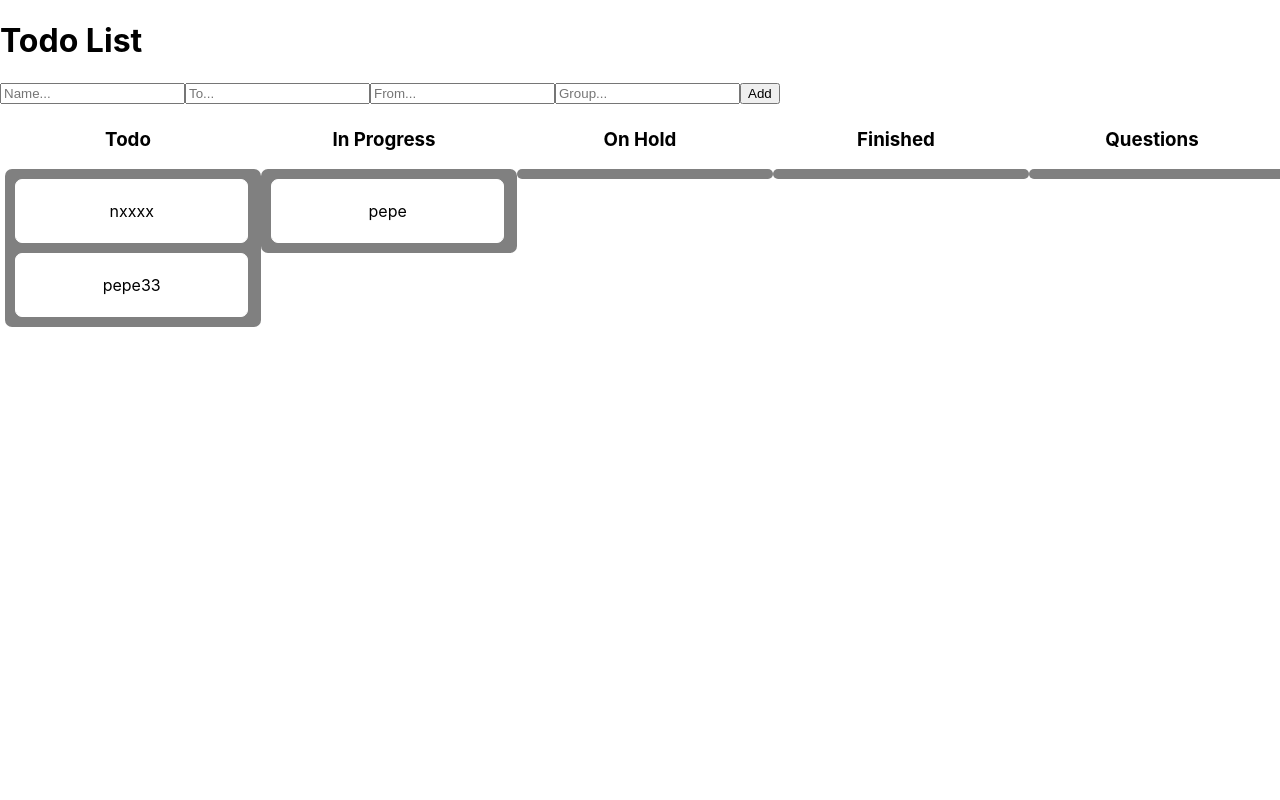
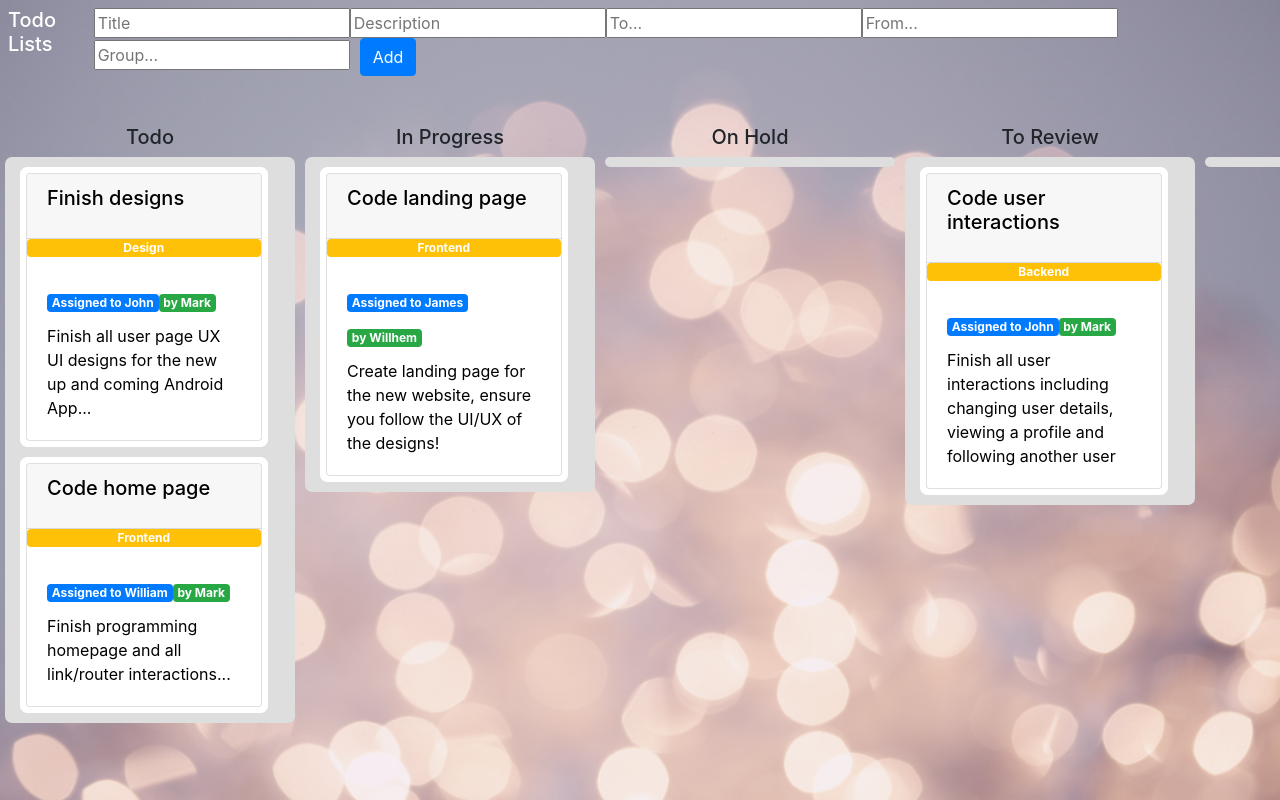
Before and after one commit to SuKaiwen/Small-Projects-5-TodoList, a React (Create React App) app: page / in a window 1280 px wide. Built offline with nearby package versions, Linux system fonts and the light colour scheme.

Commit message:
functionality fully complete plus css

```diff
--- a/package.json
+++ b/package.json
@@ -11,6 +11,7 @@
     "react-beautiful-dnd": "^13.1.0",
     "react-dom": "^17.0.2",
     "react-scripts": "4.0.3",
+    "uuid": "^8.3.2",
     "web-vitals": "^1.1.2"
   },
   "scripts": {
--- a/public/index.html
+++ b/public/index.html
@@ -15,6 +15,7 @@
       user's mobile device or desktop. See https://developers.google.com/web/fundamentals/web-app-manifest/
     -->
     <link rel="manifest" href="%PUBLIC_URL%/manifest.json" />
+    <link rel="stylesheet" href="https://stackpath.bootstrapcdn.com/bootstrap/4.3.1/css/bootstrap.min.css" integrity="sha384-ggOyR0iXCbMQv3Xipma34MD+dH/1fQ784/j6cY/iJTQUOhcWr7x9JvoRxT2MZw1T" crossorigin="anonymous">
     <!--
       Notice the use of %PUBLIC_URL% in the tags above.
       It will be replaced with the URL of the `public` folder during the build.
--- a/src/App.css
+++ b/src/App.css
@@ -46,26 +46,47 @@
 
 .App .column {
     width:30%;
-    min-width: 200px;
+    min-width: 300px;
     padding:5px;
 }
 
 .droppable-col{
     width:100%;
-    background-color:gray;
-    padding:10px 0px 0px 10px;
+    background-color:#dedede;
+    padding:10px 0px 0px 15px;
     border-radius: 7px;
     display:flex;
     flex-direction: column;
 }
 
 .item {
+    text-align:left;
     width:90%;
+    padding:5px;
     margin-bottom: 10px;
     color:white;
     background-color:white;
     color:black;
     border: 1px solid white;
-    padding: 5px;
     border-radius: 7px;
 }
+
+/* width */
+::-webkit-scrollbar {
+  width: 10px;
+}
+
+/* Track */
+::-webkit-scrollbar-track {
+  background: #f1f1f1;
+}
+
+/* Handle */
+::-webkit-scrollbar-thumb {
+  background: #888;
+}
+
+/* Handle on hover */
+::-webkit-scrollbar-thumb:hover {
+  background: #555;
+}
--- a/src/App.js
+++ b/src/App.js
@@ -3,23 +3,47 @@ import './App.css';
 import React, {useState} from 'react';
 import {DragDropContext, Droppable, Draggable} from 'react-beautiful-dnd';
 import _ from "lodash";
+import {v4 as uuidv4} from 'uuid';
+import background from './images/background.jpg';
 
 const item = {
-    id:"13012",
-    name: "nxxxx",
+    id:uuidv4(),
+    name: "Finish designs",
+    desc: "Finish all user page UX UI designs for the new up and coming Android App...",
+    to: "John",
+    from: "Mark",
+    group:"Design",
 }
 
 const item2 = {
-    id:"123",
-    name: "pepe",
+    id:uuidv4(),
+    name: "Code landing page",
+    desc: "Create landing page for the new website, ensure you follow the UI/UX of the designs!",
+    to: "James",
+    from: "Willhem",
+    group:"Frontend",
 }
 
 const item3 = {
-    id:"12324",
-    name: "pepe33",
+    id:uuidv4(),
+    name: "Code home page",
+    desc: "Finish programming homepage and all link/router interactions...",
+    to: "William",
+    from: "Mark",
+    group:"Frontend",
+}
+
+const item4 = {
+    id:uuidv4(),
+    name: "Code user interactions",
+    desc: "Finish all user interactions including changing user details, viewing a profile and following another user",
+    to: "John",
+    from: "Mark",
+    group:"Backend",
 }
 
 function App() {
+  const [name, setName] = useState();
   const [text, setText] = useState();
   const [assigned, setAssigned] = useState();
   const [assignedBy, setAssignedBy] = useState();
@@ -39,11 +63,11 @@ function App() {
         items:[]
     },
     "finished":{
-        title:"Finished",
-        items: []
+        title:"To Review",
+        items: [item4]
     },
     "questions":{
-        title:"Questions",
+        title:"Finished",
         items:[]
     }
   });
@@ -66,6 +90,13 @@ function App() {
   }
 
   const addItem = () => {
+    if(!text || text.trim().length === 0 ||
+       !name || name.trim().length === 0 ||
+       !assigned || assigned.trim().length === 0 ||
+       !assignedBy || assignedBy.trim().length === 0 ||
+       !group || group.trim().length === 0){
+        return
+    }
     setState(prev => {
         return {
             ...prev,
@@ -73,8 +104,12 @@ function App() {
                 title:"title",
                 items:[
                 {
-                    id:"1234",
-                    name: text
+                    id:uuidv4(),
+                    name: name,
+                    desc: text,
+                    to: assigned,
+                    from: assignedBy,
+                    group: group,
                 },
                 ...prev.todo.items]
             }
@@ -82,24 +117,33 @@ function App() {
     })
 
     setText("");
+    setName("");
+    setGroup("");
+    setAssigned("");
+    setAssignedBy("");
   }
 
   return (
-    <div>
-      <h1>Todo List</h1>
-      <div>
-          <input type="text" placeholder="Name..." value={text} onChange={(e) => setText(e.target.value)} />
-          <input type="text" placeholder="To..." value={text} onChange={(e) => setAssigned(e.target.value)} />
-          <input type="text" placeholder="From..." value={text} onChange={(e) => setAssignedBy(e.target.value)} />
-          <input type="text" placeholder="Group..." value={text} onChange={(e) => setGroup(e.target.value)} />
-          <button onClick={addItem}>Add</button>
-        </div>
-      <div className="App">
+    <div >
+      <img src = {background} style = {{width:"100%", height:"100vh"}}alt = "title" />
+
+      <div style={{position:"absolute", top:"0%", left:"0%", display:"flex", justifyContent:"space-between", width:"100%", padding:"8px"}}>
+          <h5 style={{color:"white"}}>Todo Lists</h5>
+          <div>
+              <input type="text" placeholder="Title" value={name} onChange={(e) => setName(e.target.value)} />
+              <input type="text" placeholder="Description" value={text} onChange={(e) => setText(e.target.value)} />
+              <input type="text" placeholder="To..." value={assigned} onChange={(e) => setAssigned(e.target.value)} />
+              <input type="text" placeholder="From..." value={assignedBy} onChange={(e) => setAssignedBy(e.target.value)} />
+              <input type="text" placeholder="Group..." value={group} onChange={(e) => setGroup(e.target.value)} />
+              <button className="btn btn-primary" style={{marginLeft:"10px"}} onClick={addItem}>Add</button>
+          </div>
+      </div>
+      <div className="App" style={{position:"absolute", top:"15%", left:"0%"}}>
       <DragDropContext onDragEnd={handleDragEnd}>
         {_.map(state, (data, key) => {
             return (
                 <div key = {key} className="column">
-                    <h3>{data.title}</h3>
+                    <h5>{data.title}</h5>
                     <Droppable droppableId={key}>
                         {(provided)=>{
                             return(
@@ -118,7 +162,15 @@ function App() {
                                                             {...provided.dragHandleProps}
                                                             className="item"
                                                         >
-                                                            <p>{x.name}</p>
+                                                            <div class="card">
+                                                              <h5 class="card-header"><p>{x.name}</p></h5>
+                                                              <h5 class="card-title badge badge-warning" style={{color:"white"}}>{x.group}</h5>
+                                                              <div class="card-body">
+                                                                <h5 class="card-title badge badge-primary">Assigned to {x.to}</h5>
+                                                                <h5 class="card-title badge badge-success"> by {x.from}</h5>
+                                                                <p class="card-text">{x.desc}</p>
+                                                              </div>
+                                                            </div>
                                                         </div>
 
                                                     )
```
Also changed, not shown: src/images/background.jpg (added), 1 other file (tests, documents, lock files or other folders).
